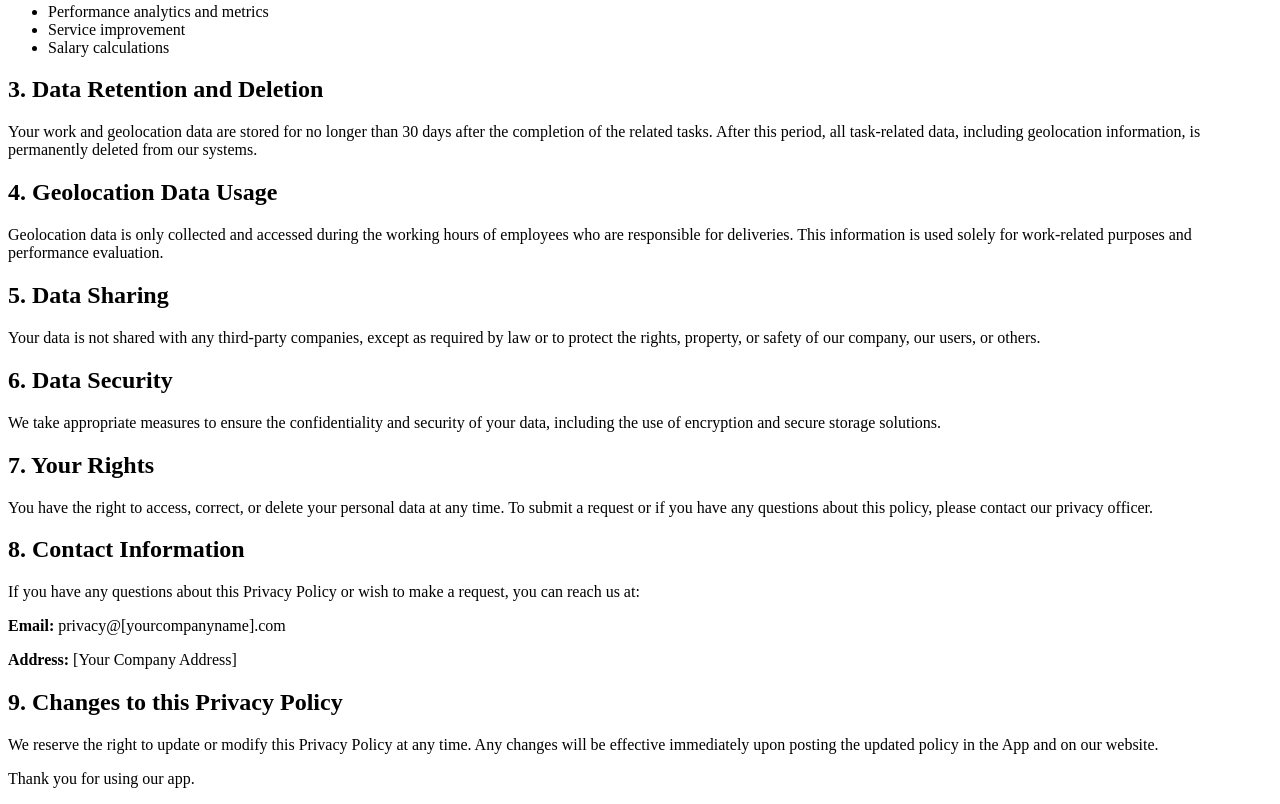
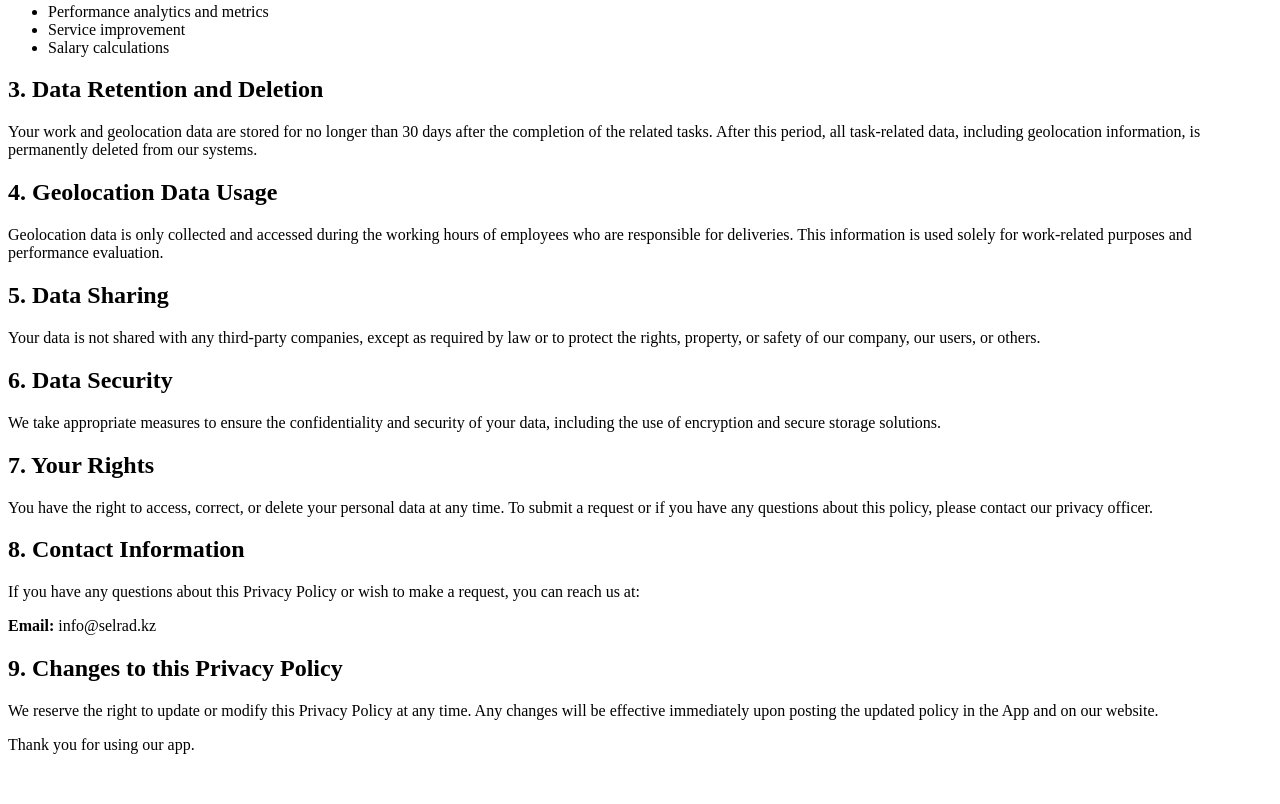
Before and after one commit to selrad-utility-tools/selrad-utility-tools.github.io, a plain HTML site: page privacy/index.html in a window 1280 px wide. Shown: the part 401-1205 px from the top of the page. After the commit the page ends 1171 px from the top, so only its background shows below. Drawn offline with Linux system fonts and the light colour scheme.

Commit message:
Update index.html

```diff
--- a/privacy/index.html
+++ b/privacy/index.html
@@ -45,8 +45,7 @@
 
     <h2>8. Contact Information</h2>
     <p>If you have any questions about this Privacy Policy or wish to make a request, you can reach us at:</p>
-    <p><strong>Email:</strong> privacy@[yourcompanyname].com</p>
-    <p><strong>Address:</strong> [Your Company Address]</p>
+    <p><strong>Email:</strong> info@selrad.kz</p>
 
     <h2>9. Changes to this Privacy Policy</h2>
     <p>We reserve the right to update or modify this Privacy Policy at any time. Any changes will be effective immediately upon posting the updated policy in the App and on our website.</p>
```
